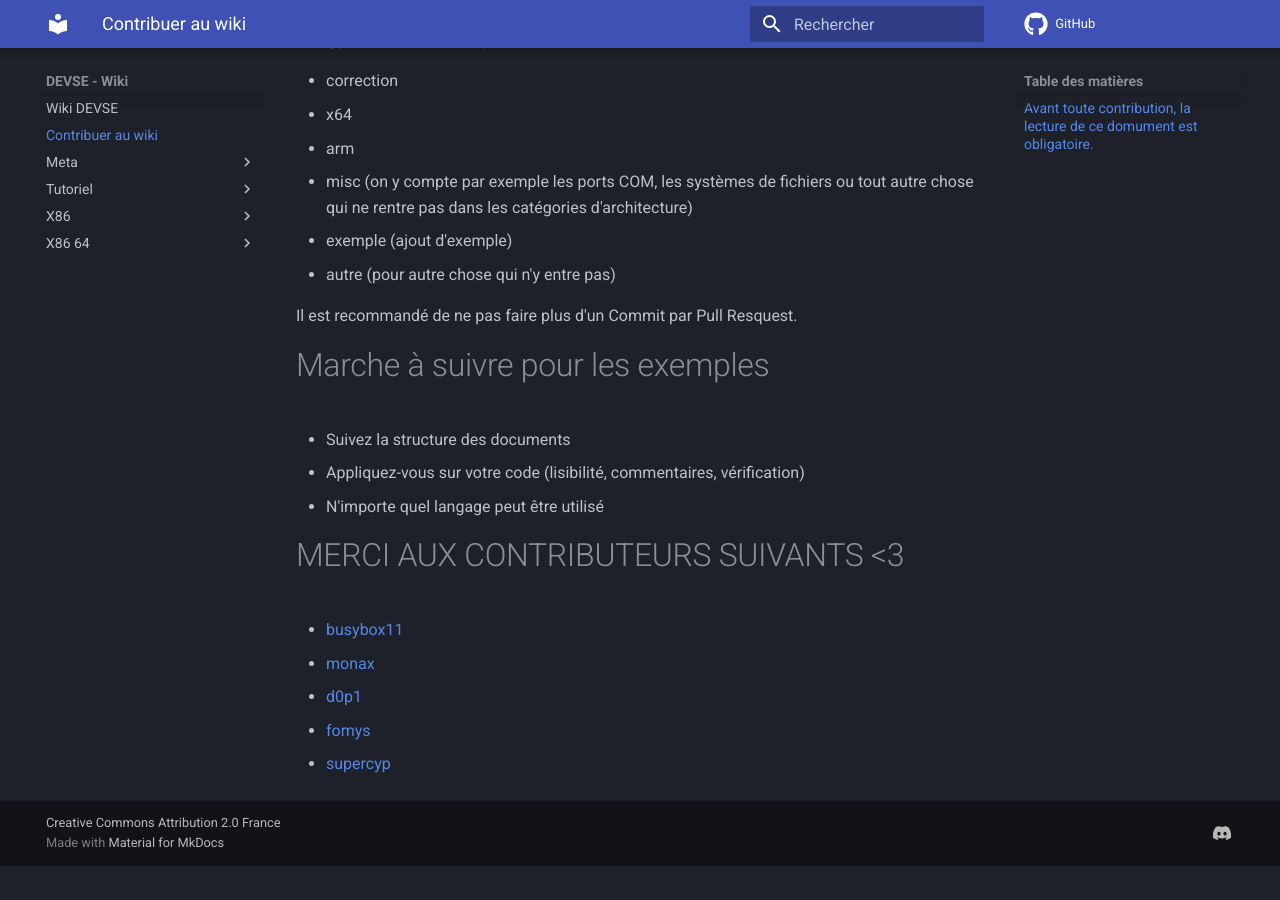
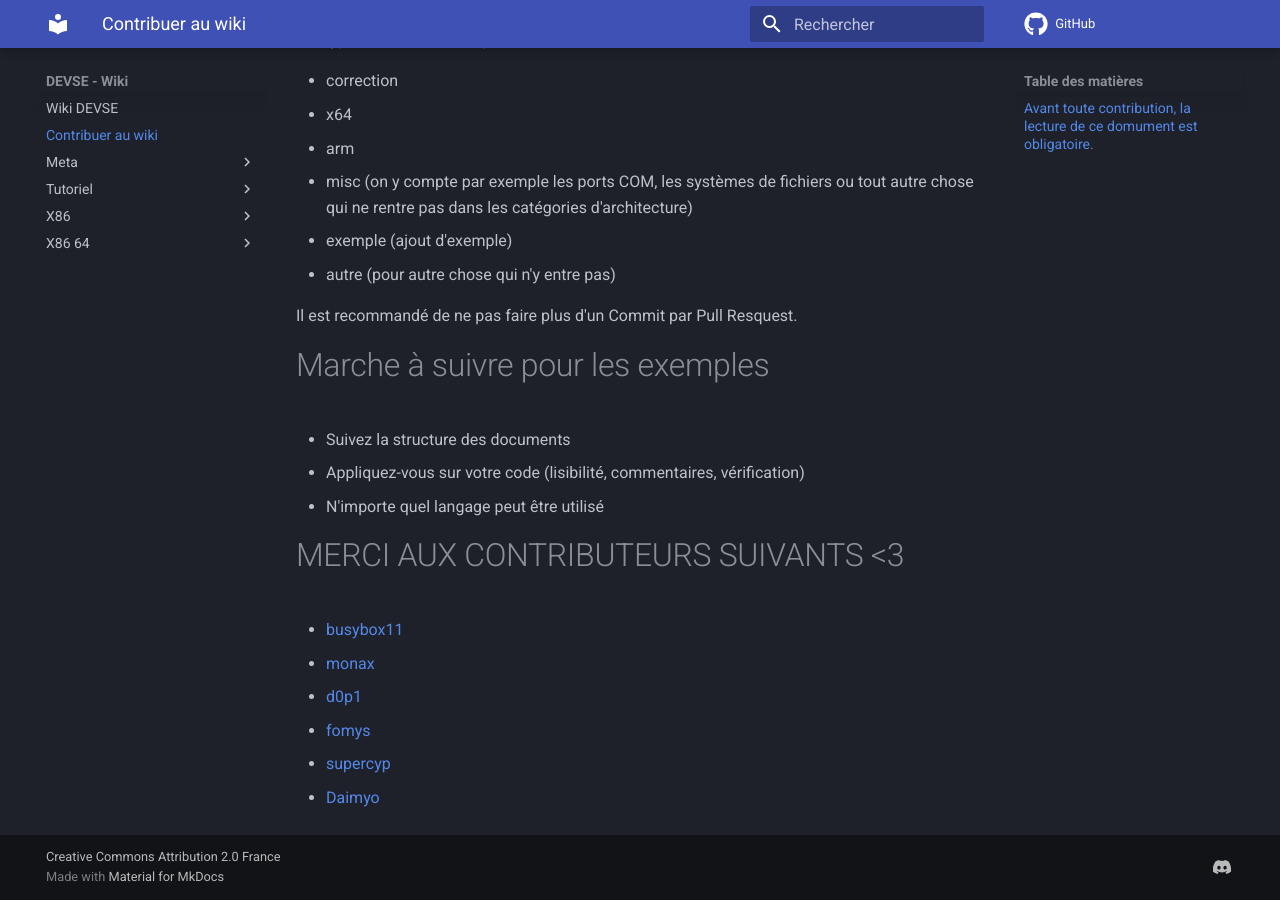
Before and after one commit to devse-org/wiki, an MkDocs documentation site: the page built from docs/CONTRIBUER.md, in a window 1280 px wide and 900 px high, scrolled down 824 px. Built offline with MkDocs 1.6.1 and Material for MkDocs 9.7.7, drawn with Linux system fonts in a browser that asks for light colours; comment, search, counter and statistics services are not loaded; before the commit the page ends 1690 px from its top, so only the background shows below that.

Commit message:
autre: ajout de Daimyo dans contributeurs

```diff
--- a/docs/CONTRIBUER.md
+++ b/docs/CONTRIBUER.md
@@ -37,3 +37,4 @@ Il est recommandé de ne pas faire plus d'un Commit par Pull Resquest.
  - [d0p1](https://github.com/d0p1s4m4)
  - [fomys](https://github.com/Fomys)
  - [supercyp](https://github.com/Supercip971)
+ - [Daimyo](https://github.com/DaimyoHub)
```
